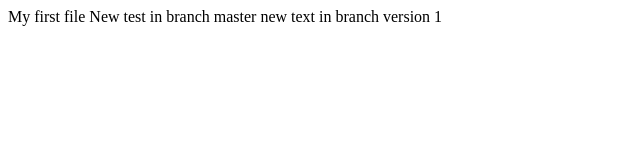
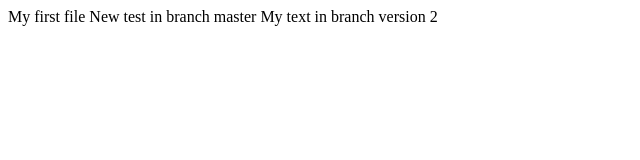
Before and after one commit to jamoliddinovabubakr/MyGitHubTestProject, a plain HTML site: page index.html in a window 1280 px wide. Shown: the full height of the page, 0-640 px from the left. Drawn offline with Linux system fonts and the light colour scheme.

Commit message:
change last line

```diff
--- a/index.html
+++ b/index.html
@@ -9,6 +9,6 @@
 <body>
     My first file
     New test in branch master
-    new text in branch version 1
+    My text in branch version 2
 </body>
 </html>
```
